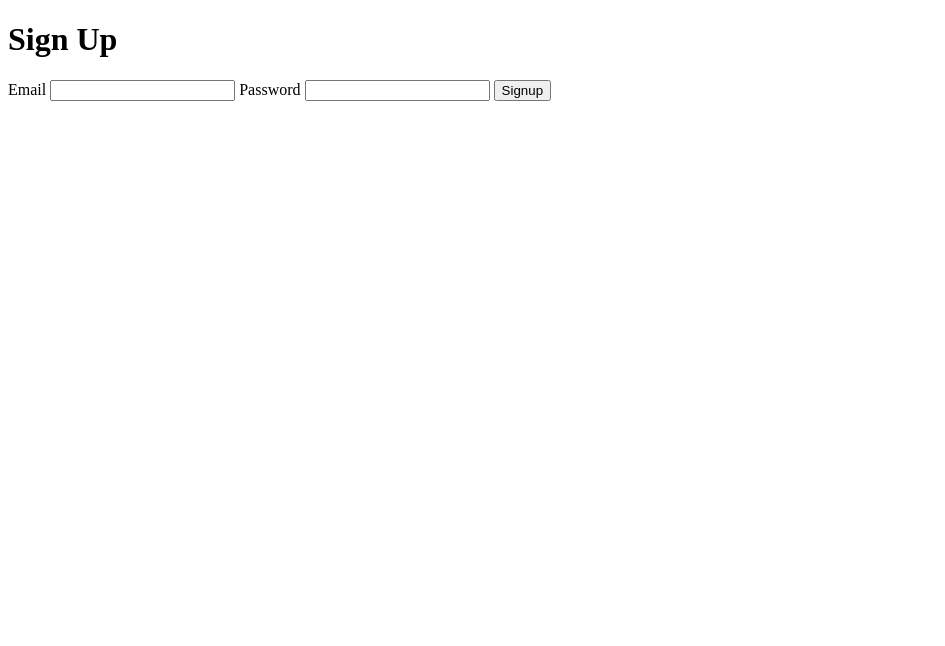
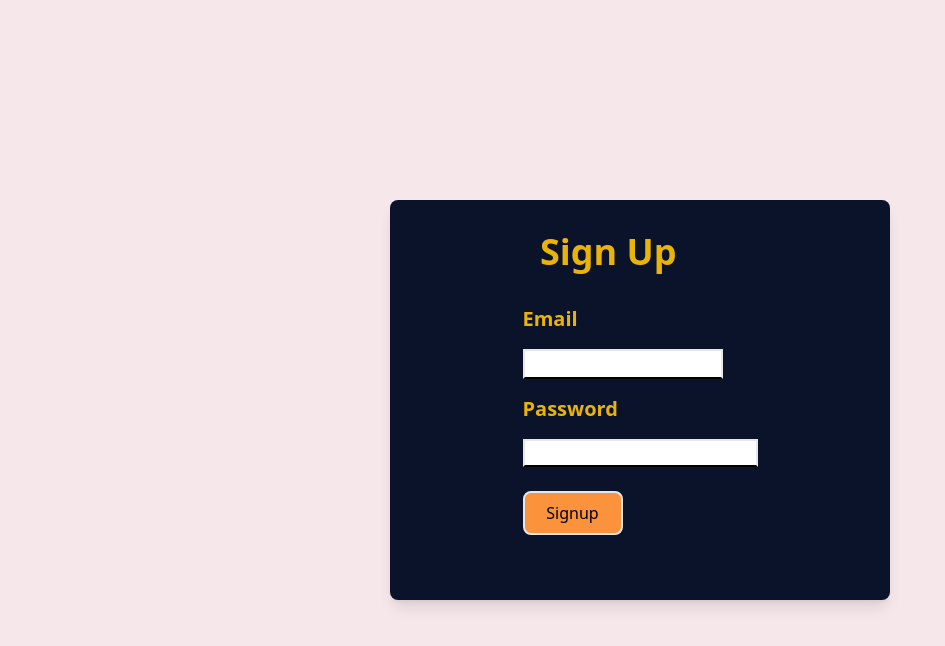
Before and after one commit to Sankar-N-coder/project1, a plain HTML site: page index.html in a window 1280 px wide. Shown: the whole page, without its empty margins (0-945 px from the left). Drawn offline with nearby package versions, Linux system fonts and the light colour scheme; files that its build step writes are made by us from their sources; the site is published under a folder, as on GitHub Pages, so addresses that start at the root find nothing.

Commit message:
Update index.html

```diff
--- a/index.html
+++ b/index.html
@@ -4,7 +4,7 @@
     <meta charset="UTF-8">
     <meta name="viewport" content="width=device-width, initial-scale=1.0">
     <title>Document</title>
-    <link rel="stylesheet" href="/dist/output.css">
+    <link rel="stylesheet" href="./output.css">
 </head>
 <body>
     <div class="  w-screen h-screen flex items-center justify-center text-yellow-500 bg-[#F6E8EA]">
```
